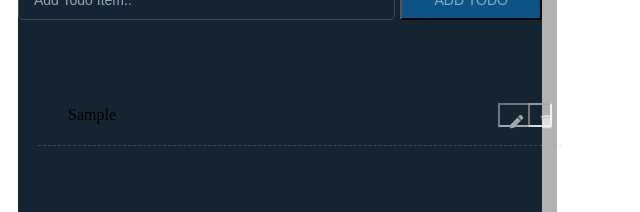
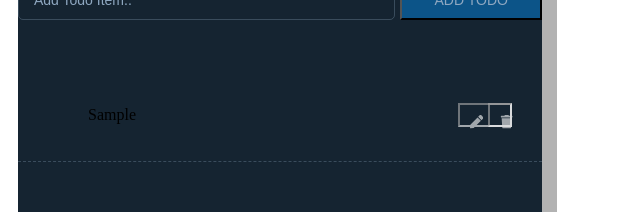
Before and after one commit to shanamohamedali/TodoApp, a React (Vite) app: page / in a window 1280 px wide. Both pictures are taken after typing "Sample" into the empty fields and a click on the button "ADD TODO". Shown: the part 167-379 px from the top of the page, without its empty margins (0-640 px from the left). Built offline with nearby package versions, Linux system fonts and the light colour scheme; the HTML template or start-up script is replaced by a standard one.

Commit message:
working on list design response

```diff
--- a/src/components/ToDo/ToDo.css
+++ b/src/components/ToDo/ToDo.css
@@ -25,5 +25,5 @@
   padding: 25px;
   margin-left: 10px;
   margin-right: 10px;
-  width: 100%;
+ width: 100%;
 }
--- a/src/components/ToDo/TodoList/TodoList.css
+++ b/src/components/ToDo/TodoList/TodoList.css
@@ -1,17 +1,18 @@
 .todo-list-containter {
   display: flex;
   position: relative;
-  width: 100%;
+  width: 524px;
+  max-width: 100%;
   margin-left: 10px;
   margin-right: 10px;
   box-sizing: border-box;
+  border-bottom: 1px dashed #8FA8C14D;
 }
 .todo-list-containter .todo-item{
   display: flex;
   justify-items: center;
   align-items: center;
-  width:524px;
-  border-bottom: 1px dashed #8FA8C14D;
+  max-width: 100%;
   Line-height:18.75px;
   font-weight:500;
   font-size:16px;
@@ -25,8 +26,7 @@
   width: 100%;
   word-break: break-all;
   padding-right: 50px;
-
-
+  max-width: 100%;
 }
 .todo-list-containter button {
  justify-content: center;
```
